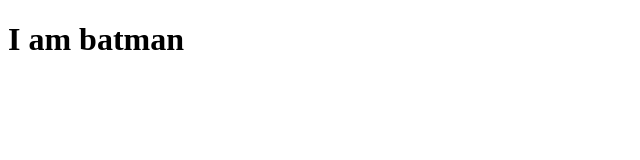
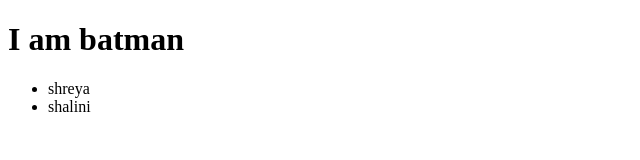
Before and after one commit to pauravhari/hello, a plain HTML site: page hello.html in a window 1280 px wide. Shown: the whole page, without its empty margins (0-640 px from the left). Drawn offline with Linux system fonts and the light colour scheme.

Commit message:
added shreya

```diff
--- a/hello.html
+++ b/hello.html
@@ -5,5 +5,9 @@
 </head>
 <body>
 	<h1>I am batman</h1>
+	<ul>
+		<li>shreya</li>
+		<li>shalini</li>
+	</ul>
 </body>
 </html>
```
